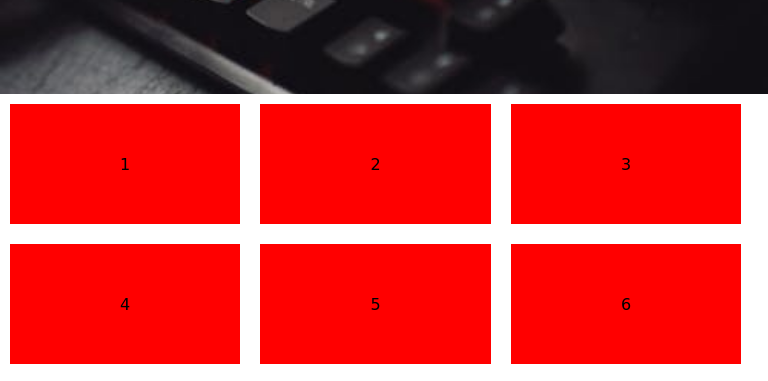
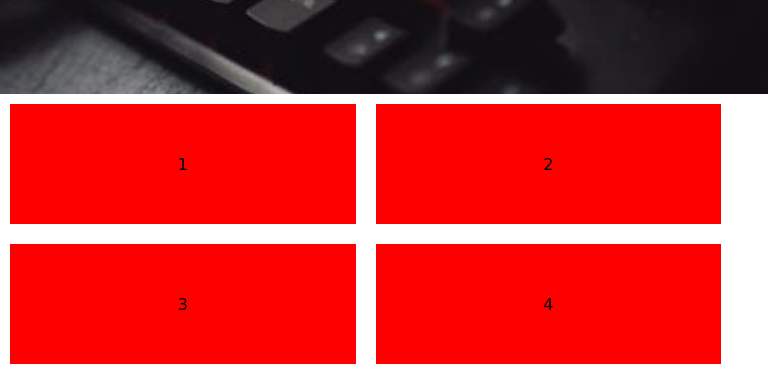
Before and after one commit to somostech101/sesion-diseno-responsivo, a plain HTML site: page index.html in a window 768 px wide. Shown: the part 350-731 px from the top of the page. Drawn offline with Linux system fonts and the light colour scheme.

Commit message:
Se agrega contenedor-div en el media con 45 porciento de valor

```diff
--- a/assets/css/main.css
+++ b/assets/css/main.css
@@ -87,12 +87,13 @@ nav div a {
     }
 
     .contenedor-div{
-    width: 100%;
-
-}
+        width: 100%;
+    }
 }
 
 
 @media only screen and (min-width: 601px) and (max-width: 1000px) {
-
+    .contenedor-div{
+        width: 45%;
+    }
 }
```
